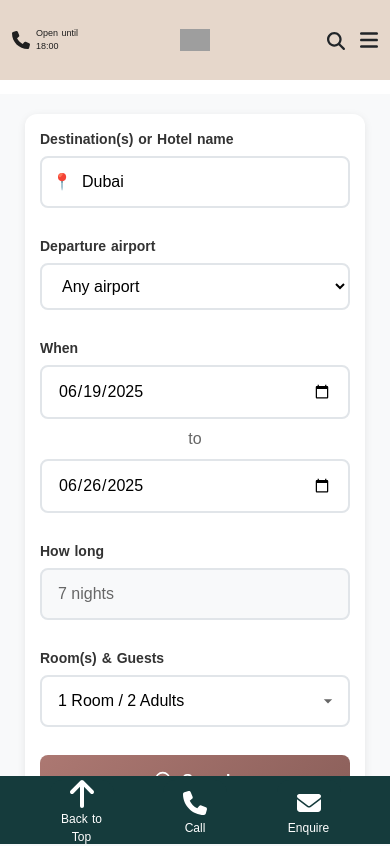
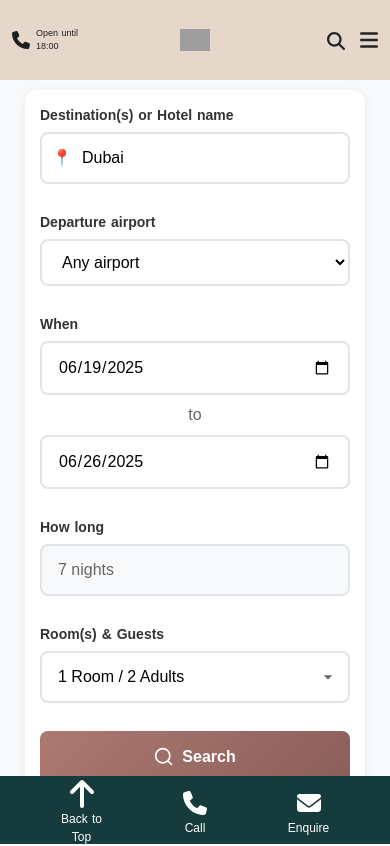
Before and after one commit to jharrvis/travel-app, a Nuxt app: page / in a window 390 px wide. Shown: the top 846 px of the page. Built offline with nearby package versions, Linux system fonts and the light colour scheme; grey boxes are pictures that could not be loaded; a web font is replaced by a local one.

Commit message:
fix desktop and mobile header

```diff
--- a/components/HeaderMobile.vue
+++ b/components/HeaderMobile.vue
@@ -347,7 +347,6 @@
         </div>
       </div>
     </nav>
-    <div style="margin-top: 70px">&nbsp;</div>
   </header>
 </template>
 
--- a/components/Search.vue
+++ b/components/Search.vue
@@ -311,6 +311,7 @@ export default {
 .search-area {
   padding: 0;
   min-height: 100vh;
+  margin-top: 110px;
 }
 
 .content-wrapper {
@@ -335,6 +336,10 @@ export default {
 
 /* Responsive Design */
 @media (max-width: 1200px) {
+  .search-area {
+    margin-top: 70px;
+  }
+
   .content-wrapper {
     flex-direction: column;
     gap: 20px;
```
